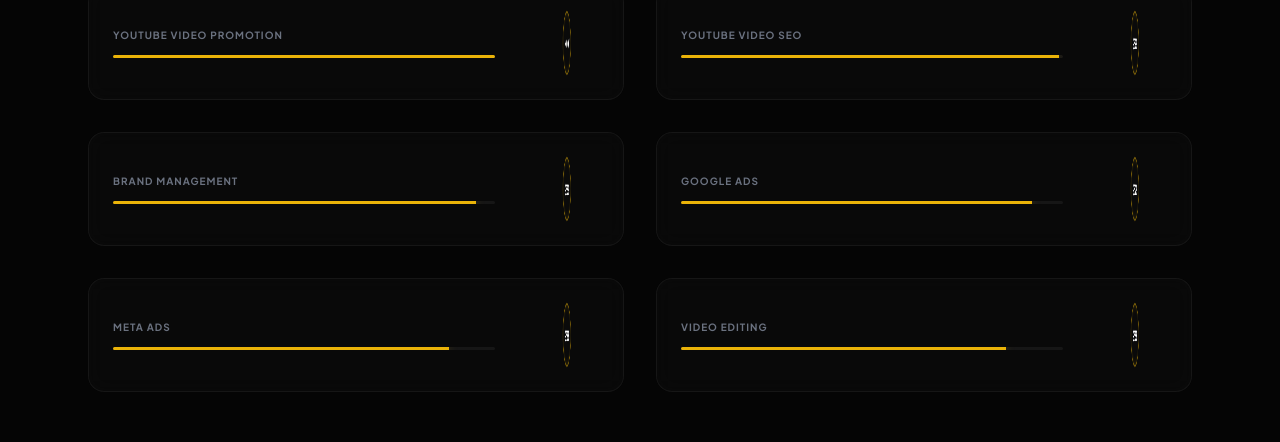
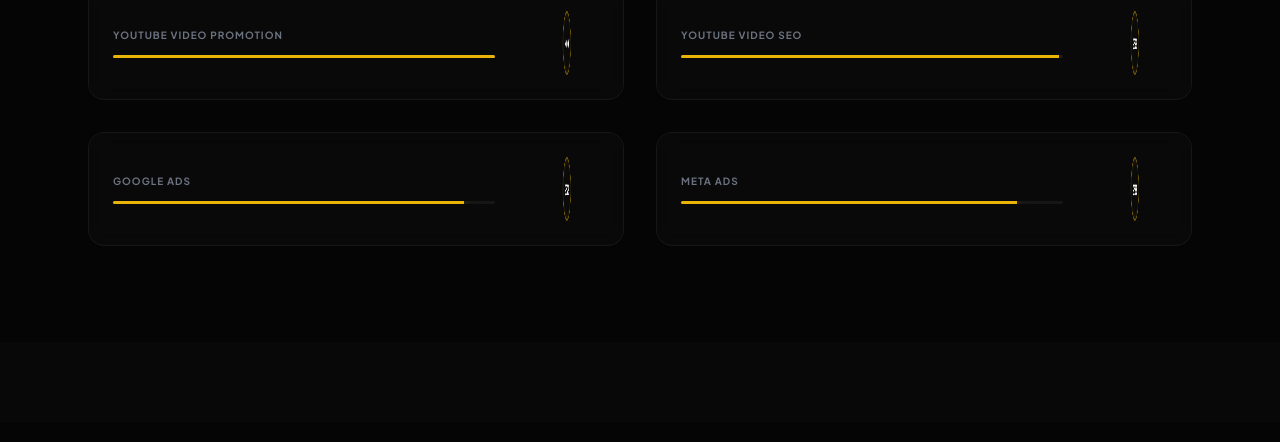
Before and after one commit to bdsujonndm-png/dmsujonbd, a React (Vite) app: page / in a window 1280 px wide. Shown: the part 4743-5185 px from the top of the page. Built offline with nearby package versions, Linux system fonts and the light colour scheme; a web font is replaced by a local one.

Commit message:
Update Skills.tsx

```diff
--- a/components/Skills.tsx
+++ b/components/Skills.tsx
@@ -4,10 +4,9 @@
   const skills = [
     { name: 'YouTube Video Promotion', level: 100 },
     { name: 'YouTube Video SEO', level: 99 },
-    { name: 'Brand Management', level: 95 },
     { name: 'Google Ads', level: 92 },
     { name: 'Meta Ads', level: 88 },
-    { name: 'Video Editing', level: 85 },
+    ,
   ];
 
   return (
```
